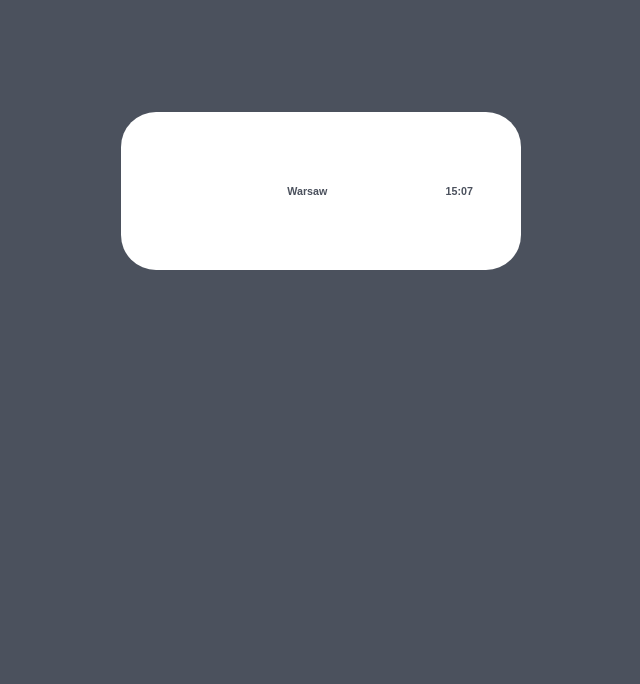
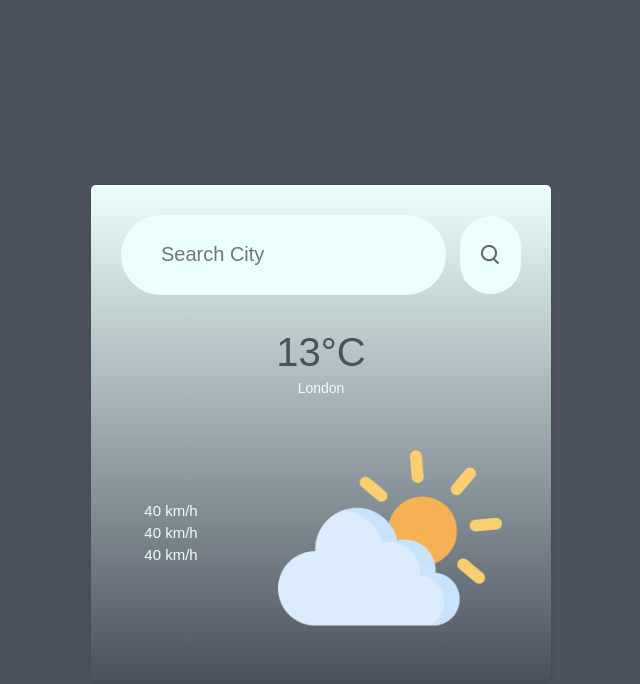
Before and after one commit to HabibAdavize/react-projects, a React (Vite) app in the folder weather-app/: page / in a window 1280 px wide. Shown: the top 684 px of the page, without its empty margins (319-959 px from the left). Built offline with nearby package versions, Linux system fonts and the light colour scheme.

Commit message:
Facing an Unknown Error

```diff
--- a/weather-app/package.json
+++ b/weather-app/package.json
@@ -22,6 +22,7 @@
     "eslint-plugin-react": "^7.34.1",
     "eslint-plugin-react-hooks": "^4.6.0",
     "eslint-plugin-react-refresh": "^0.4.6",
+    "file-loader": "^6.2.0",
     "vite": "^5.2.0"
   }
 }
--- a/weather-app/src/Components/WeatherApp/index.jsx
+++ b/weather-app/src/Components/WeatherApp/index.jsx
@@ -2,19 +2,56 @@ import React from 'react'
 import './style.css'
 //import { FontAwesomeIcon } from '@fortawesome/react-fontawesome';
 //import { faSearch } from '@fortawesome/free-solid-svg-icons';
+import search_icon from '../Assets/search.png'
+import clear_icon from '../Assets/clear.png'
+import cloud_icon from '../Assets/cloud.png'
+import drizzle_icon from '../Assets/drizzle.png'
+import humidity_icon from '../Assets/humidity.png'
+import rain_icon from '../Assets/rain.png'
+import snow_icon from '../Assets/snow.png'
+import  wind_icon from '../Assets/wind.png'
+
+
 const index = () => {
+    let api_key = "38930843f10c4fa62a388f78da650272"
+    const search = async () =>{
+        element = document.getElementsByClassName("cityInput")
+        if(element[0].value===""){
+            return 0
+        }
+        let url = `https://api.openweathermap.org/data/2.5/weather?q=${element[0].value}&units=Metric&appid=${api_key}`
+        let response = await fetch(url)
+        let data = await response.json()
+        let temperature = document.getElementsByClassName("weather-temp")
+        let location = document.getElementsByClassName("weather-location")
+
+        temperature[0].innerHTML= Math.round((data.main.temp));
+        location[0].innerHTML = data.name;
+    }
   return (
     <div className='container'>
-      <div className='content-wrapper'>
-        <div className='card-wrapper'>
-            <div className='card'>
-                <div className='card-body'>
-                    <div className='top'>
-                       <h6 className='country'>Warsaw</h6>
-                       <h6>15:07</h6>
-                    </div>
-                </div>
+      <div className='card'>
+        <div className='card-body'>
+          <div className='top'>
+            <input type="text" className='cityInput' placeholder='Search City' />
+            <div className='search-icon'onClick={()=>{search()}}>
+                <img src={search_icon} />
             </div>
+          </div>
+          <div className='middle'>
+            <h6 className='weather-temp'>13°C</h6>
+            <span className='weather-location'>London</span>
+          </div>
+          <div className='bottom'>
+            <div className='data'>
+                    <span id='humidity' className='calc'>40 km/h</span>
+                    <span className='calc'>40 km/h</span>
+                    <span className='calc'>40 km/h</span>
+            </div>
+            <div className='weather-image'>
+                <img src={cloud_icon} alt="" />
+            </div>
+          </div>
         </div>
       </div>
     </div>
--- a/weather-app/src/Components/WeatherApp/style.css
+++ b/weather-app/src/Components/WeatherApp/style.css
@@ -1,31 +1,166 @@
-
-
-/* Your other CSS rules here */
-.container{
-    padding: 5rem 0 5rem;
-    height: 100%;
-}
-.content-wrapper{
+.container {
     display: flex;
     justify-content: center;
     align-items: center;
-    height: 100%;
+    height: 100vh;
+    margin: 0 auto;
+    max-width: 960px;
+    overflow: hidden;
 }
-.card-wrapper{
+
+.card {
+    background-image: linear-gradient(180deg,#ebfffc 0%, #4B515D 100%) ;
+    border-radius: 5px;
+    box-shadow: 0 2px 5px rgba(0, 0, 0, 0.1);
+    padding: 30px;
     width: 100%;
-    max-width: 25rem
+    max-width: 400px;
 }
-.card{
+
+.card-body {
+    display: flex;
+    flex-direction: column;
+    align-items: center;
+}
+
+.top {
+    display: flex;
+    justify-content: center;
+    align-items: center;
+    width: 100%;
+    margin-bottom: 5px;
+    gap: 14px;
+}
+
+.top input{
+    display: flex;
+    border: none;
+    outline: none;
+    height: 78px;
+    width: 362px;
+    background: #ebfffc;
+    border-radius: 40px;
+    padding-left: 40px;
+    font-size: 20px;
+    font-weight: 400px;
     color: #4B515D;
-    border-radius: 35px;
-    background-color: white;
 }
-.card-body{
-    padding: 1rem;
+@media (max-width: 768px) {
+    .top input {
+            width: 80%;
+            height: 60px;
+            font-size: 16px;
+        }
+    }
+
+    @media (max-width: 480px) {
+    .top input {
+            width: 90%;
+            height: 50px;
+            font-size: 14px;
+        }
+    }
+
+.search-icon{
+    display:flex;
+    align-items: center;
+    justify-content: center;
+    border-radius: 40px;
+    width: 78px;
+    height: 78px;
+    cursor: pointer;
+    background-color: #ebfffc;
 }
-.top{
+
+.middle{
     display: flex;
+    flex-direction: column;
+    justify-content: center;
+    align-items: center;
+    gap: 5px;
 }
-.country{
-    flex-grow: 1;
+
+.weather-temp{
+    font-size: 40px;
+    font-weight: lighter;
+    color: #4B515D;
+    margin-top: 30px;
+    margin-bottom: 0;
 }
+
+.weather-location{
+    font-size: 0.875rem;
+    color: #ebfffc;
+    margin-top: 0;
+    margin-bottom: 20px;
+}
+
+@media (max-width: 768px) {
+    .weather-temp {
+            font-size: 2rem;
+        }
+    .weather-location {
+            font-size: 0.75rem;
+        }
+    }
+
+    @media (max-width: 480px) {
+    .weather-temp {
+            font-size: 1.5rem;
+        }
+    .weather-location {
+            font-size: 0.625rem;
+        }
+    }
+
+.bottom{
+    display: flex;
+    align-items: center;
+    justify-content: space-between;
+    gap:  5rem;
+}
+
+.data{
+    font-size: 1rem;
+    display: flex;
+    flex-direction: column;
+    gap: 5px;
+    width: 100%;
+}
+
+.calc{
+    margin-left: 0.25rem;
+    color: #ebfffc;
+    font-size: 15px;
+    font-weight: normal;
+}
+
+.weather-image{
+    display: flex;
+    justify-content: center;
+    align-items: center;
+    width: 100%;
+    margin-top: 10px;
+}
+
+
+@media (max-width: 768px) {
+    .weather-image img {
+        width: 80%;
+        height: auto;
+    }
+    .calc {
+        font-size: 14px;
+    }
+}
+
+@media (max-width: 480px) {
+
+    .weather-image img {
+        width: 90%;
+        height: auto;
+    }
+    .calc {
+        font-size: 12px;
+    }
+}
```
Also changed, not shown: 1 other file (tests, documents, lock files or other folders).
